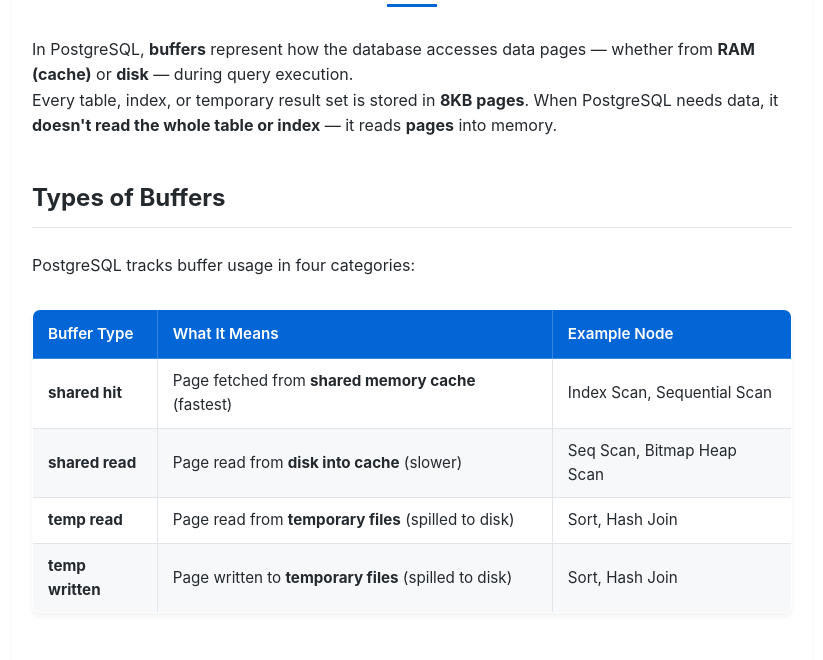
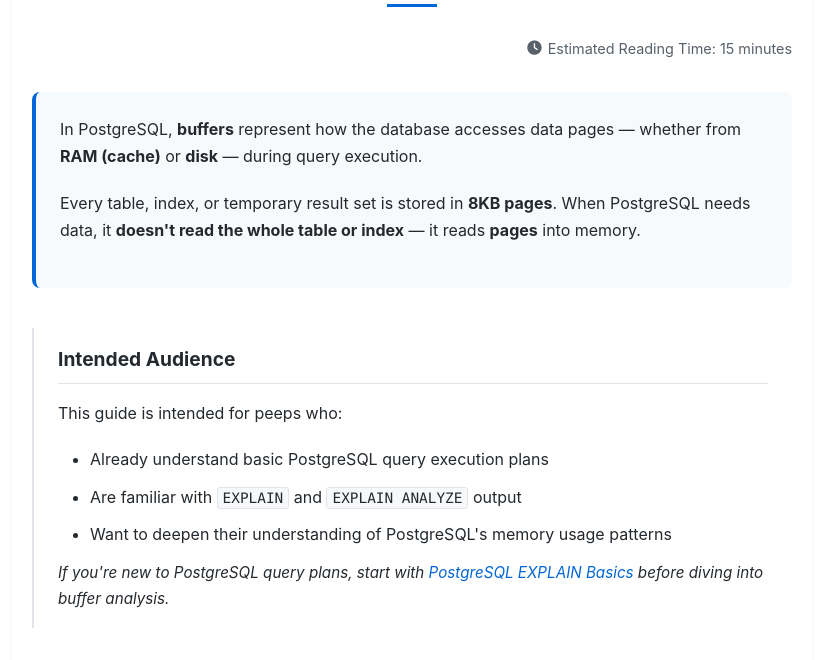
Before and after one commit to kush-jain/kush-jain.github.io, a plain HTML site: page writings/postgres-buffers.html in a window 1280 px wide. Shown: the part 432-1092 px from the top of the page, without its empty margins (228-1051 px from the left). Drawn offline with Linux system fonts and the light colour scheme.

Commit message:
Fix styling issues, added intended audience

```diff
--- a/styles.css
+++ b/styles.css
@@ -388,7 +388,7 @@ textarea {
 table {
     width: 100%;
     border-collapse: collapse;
-    margin: 30px 0;
+    margin: 2rem 0;
     font-size: 0.95rem;
     box-shadow: var(--box-shadow);
     border-radius: 8px;
@@ -402,14 +402,14 @@ thead {
 }
 
 th {
-    padding: 12px 15px;
+    padding: 0.9rem 1.25rem;
     text-align: left;
     font-weight: 600;
     border: 1px solid rgba(255, 255, 255, 0.2);
 }
 
 td {
-    padding: 10px 15px;
+    padding: 0.9rem 1.25rem;
     border-bottom: 1px solid var(--border-color);
     border: 1px solid var(--border-color);
 }
@@ -502,6 +502,24 @@ footer {
         overflow-x: auto;
         white-space: nowrap;
     }
+
+    .checklist-content h3 {
+        margin-top: 2.5rem;
+        font-size: 1.4rem;
+    }
+
+    .checklist-content h4 {
+        margin-top: 2rem;
+        font-size: 1.2rem;
+    }
+
+    pre {
+        padding: 1rem;
+    }
+
+    th, td {
+        padding: 0.75rem 1rem;
+    }
 }
 
 @media (max-width: 480px) {
@@ -567,6 +585,23 @@ footer {
     pre code {
         color: #e6edf3;
     }
+
+    .audience-section {
+        background-color: #161b22;
+        border-left-color: #30363d;
+    }
+
+    .audience-section h3 {
+        border-bottom-color: #30363d;
+    }
+
+    .checklist-content .audience-section {
+        border-left-color: #30363d;
+    }
+
+    .checklist-content .audience-section h3 {
+        border-bottom-color: #30363d;
+    }
   }
 
 /* Checklist Content */
@@ -594,9 +629,9 @@ footer {
 
 /* Add more spacing between checklist section headings */
 .checklist-content h3 {
-    margin-top: 50px;
-    margin-bottom: 25px;
-    padding-bottom: 10px;
+    margin-top: 3rem;
+    margin-bottom: 1.5rem;
+    padding-bottom: 0.75rem;
     border-bottom: 1px solid var(--border-color);
     color: var(--secondary-color);
     font-size: 1.5rem;
@@ -609,7 +644,11 @@ footer {
 
 /* Improve spacing for the intro text */
 .intro-text {
-    margin-bottom: 40px;
+    background-color: rgba(240, 246, 252, 0.5);
+    padding: 1.5rem;
+    border-radius: 8px;
+    margin-bottom: 2.5rem;
+    border-left: 4px solid var(--primary-color);
 }
 
 /* Add spacing between list items in the checklist for better readability */
@@ -633,12 +672,12 @@ pre {
     background-color: var(--light-bg);
     border: 1px solid var(--border-color);
     border-radius: 6px;
-    padding: 15px;
-    margin: 20px 0;
+    padding: 1.25rem;
+    margin: 1.75rem 0;
     overflow-x: auto;
     font-family: 'SFMono-Regular', Consolas, 'Liberation Mono', Menlo, monospace;
     font-size: 0.9rem;
-    line-height: 1.5;
+    line-height: 1.6;
 }
 
 code {
@@ -658,3 +697,79 @@ p code, li code, td code, th code {
     font-size: 0.9em;
     border: 1px solid var(--border-color);
 }
+
+/* Enhanced Typography and Spacing */
+.checklist-content p {
+    margin-bottom: 1.25rem;
+    line-height: 1.7;
+}
+
+.checklist-content h4 {
+    margin-top: 2.5rem;
+    margin-bottom: 1rem;
+    color: var(--secondary-color);
+    font-size: 1.3rem;
+}
+
+/* Improved List Spacing */
+.checklist-content ul,
+.checklist-content ol {
+    margin-bottom: 1.5rem;
+    padding-left: 2rem;
+}
+
+.checklist-content ul li,
+.checklist-content ol li {
+    margin-bottom: 0.75rem;
+}
+
+.checklist-content ul ul,
+.checklist-content ul ol,
+.checklist-content ol ul,
+.checklist-content ol ol {
+    margin-top: 0.75rem;
+    margin-bottom: 0.75rem;
+}
+
+/* Reading Time and Content Meta */
+.content-meta {
+    display: flex;
+    justify-content: flex-end;
+    margin-bottom: 2rem;
+    color: #586069;
+    font-size: 0.9rem;
+}
+
+.reading-time {
+    display: flex;
+    align-items: center;
+    gap: 6px;
+}
+
+/* Intended Audience Section */
+.audience-section {
+    background-color: transparent;
+    border-left: 2px solid var(--border-color);
+    padding: 1rem 1.5rem;
+    margin: 2.5rem 0;
+    border-radius: 0;
+}
+
+.checklist-content .audience-section h3 {
+    margin-top: 0;
+    margin-bottom: 1rem;
+    padding-bottom: 0.5rem;
+    border-bottom: 1px solid var(--border-color);
+    color: var(--secondary-color);
+    font-size: 1.2rem;
+}
+
+.audience-section ul {
+    margin-bottom: 0.75rem;
+}
+
+.audience-section p:last-child {
+    margin-bottom: 0;
+    font-size: 0.95rem;
+    font-style: italic;
+}
--- a/writings/postgres-buffers.html
+++ b/writings/postgres-buffers.html
@@ -37,9 +37,26 @@
             <div class="checklist-content">
                 <h2 class="section-title">PostgreSQL Buffer Management</h2>
 
+                <div class="content-meta">
+                    <div class="reading-time">
+                        <i class="fas fa-clock"></i> <span>Estimated Reading Time: 15 minutes</span>
+                    </div>
+                </div>
+
                 <div class="intro-text">
                     <p>In PostgreSQL, <strong>buffers</strong> represent how the database accesses data pages — whether from <strong>RAM (cache)</strong> or <strong>disk</strong> — during query execution.</p>
                     <p>Every table, index, or temporary result set is stored in <strong>8KB pages</strong>. When PostgreSQL needs data, it <strong>doesn't read the whole table or index</strong> — it reads <strong>pages</strong> into memory.</p>
+                </div>
+
+                <div class="audience-section">
+                    <h3>Intended Audience</h3>
+                    <p>This guide is intended for peeps who:</p>
+                    <ul>
+                        <li>Already understand basic PostgreSQL query execution plans</li>
+                        <li>Are familiar with <code>EXPLAIN</code> and <code>EXPLAIN ANALYZE</code> output</li>
+                        <li>Want to deepen their understanding of PostgreSQL's memory usage patterns</li>
+                    </ul>
+                    <p>If you're new to PostgreSQL query plans, start with <a href="#">PostgreSQL EXPLAIN Basics</a> before diving into buffer analysis.</p>
                 </div>
 
                 <h3>Types of Buffers</h3>
```
Also changed, not shown: index.html (+1 -1 lines), writings/celery-checklist.html (+17 -0 lines).
